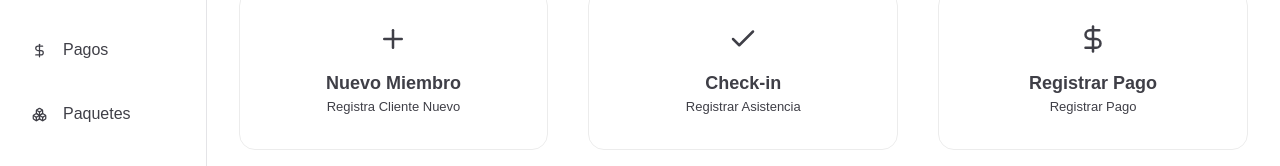
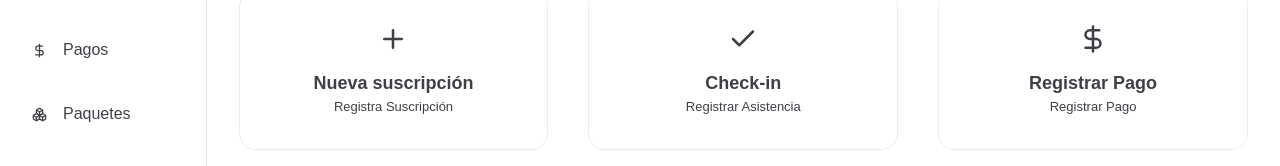
Before and after one commit to bonjourrog/gymio, a Next.js app: page /dashboard in a window 1280 px wide. Shown: the part 218-384 px from the top of the page. Built offline with nearby package versions, Linux system fonts and the light colour scheme.

Commit message:
refactor: rename component newUserForm to newSubForm

```diff
--- a/app/components/newUserForm/index.tsx
+++ b/app/components/newSubForm/index.tsx
@@ -17,7 +17,7 @@ import { emptyPackge } from '@/app/data/package';
 import PackagesList from './packagesList';
 import Link from 'next/link';
 
-export default function NewUserForm({ showForm }: { showForm: Dispatch<SetStateAction<boolean>> }) {
+export default function NewSubForm({ showForm }: { showForm: Dispatch<SetStateAction<boolean>> }) {
     const {packages} = usePackages(true)
 
     const [user, setUser] = useState<Customer>({ name: '', phone: '' } as Customer);
--- a/app/dashboard/members/page.tsx
+++ b/app/dashboard/members/page.tsx
@@ -1,6 +1,6 @@
 'use client'
 
-import NewUserForm from "@/app/components/newUserForm";
+import NewSubForm from "@/app/components/newSubForm";
 import { useCustomerStore } from "@/app/store/customerStore"
 import { ApiResponse } from "@/app/types/api";
 import { Plus } from "lucide-react";
@@ -30,7 +30,7 @@ export default function Members() {
     return <section className="p-10 pt-0">
         {
             showNewUserForm?<div className="fixed left-0 top-0 flex items-center justify-center h-screen w-screen bg-zinc-950/20">
-                <NewUserForm showForm={setShowNewUserForm}/>
+                <NewSubForm showForm={setShowNewUserForm}/>
             </div>:undefined
         }
         <div className="flex justify-end mb-4">
--- a/app/dashboard/page.tsx
+++ b/app/dashboard/page.tsx
@@ -2,8 +2,8 @@
 
 import styles from './style.module.css';
 import { ArrowUpIcon, ChartArea, Check, CheckCircle2, DollarSign, Plus, TriangleAlert, Users2Icon } from "lucide-react";
-import NewUserForm from '../components/newUserForm';
 import { useState } from 'react';
+import NewSubForm from '../components/newSubForm';
 
 export default function Home() {
     const [showForm, setShowForm] = useState<boolean>(false);
@@ -14,7 +14,7 @@ export default function Home() {
 
     return <>
         {showForm?<div className='fixed top-0 lef-0 flex items-center justify-center w-[calc(100%-13em)] h-full bg-zinc-900/10 z-10'>
-            <NewUserForm showForm={setShowForm} />
+            <NewSubForm showForm={setShowForm} />
         </div>:null}
         <section className={styles.home}>
             <ul className="grid grid-cols-3 pt-10 gap-10">
@@ -22,8 +22,8 @@ export default function Home() {
                     <button onClick={handleShowNewUserform} className={styles.action}>
                         <Plus size={30} />
                         <div>
-                            <p className={styles['action__headline']}>Nuevo Miembro</p>
-                            <p>Registra Cliente Nuevo</p>
+                            <p className={styles['action__headline']}>Nueva suscripción</p>
+                            <p>Registra Suscripción</p>
                         </div>
                     </button>
                 </li>
```
Also changed, not shown: app/components/newSubForm/packagesList.tsx (renamed from app/components/newUserForm/packagesList.tsx), app/components/newSubForm/styles.module.css (renamed from app/components/newUserForm/styles.module.css).
